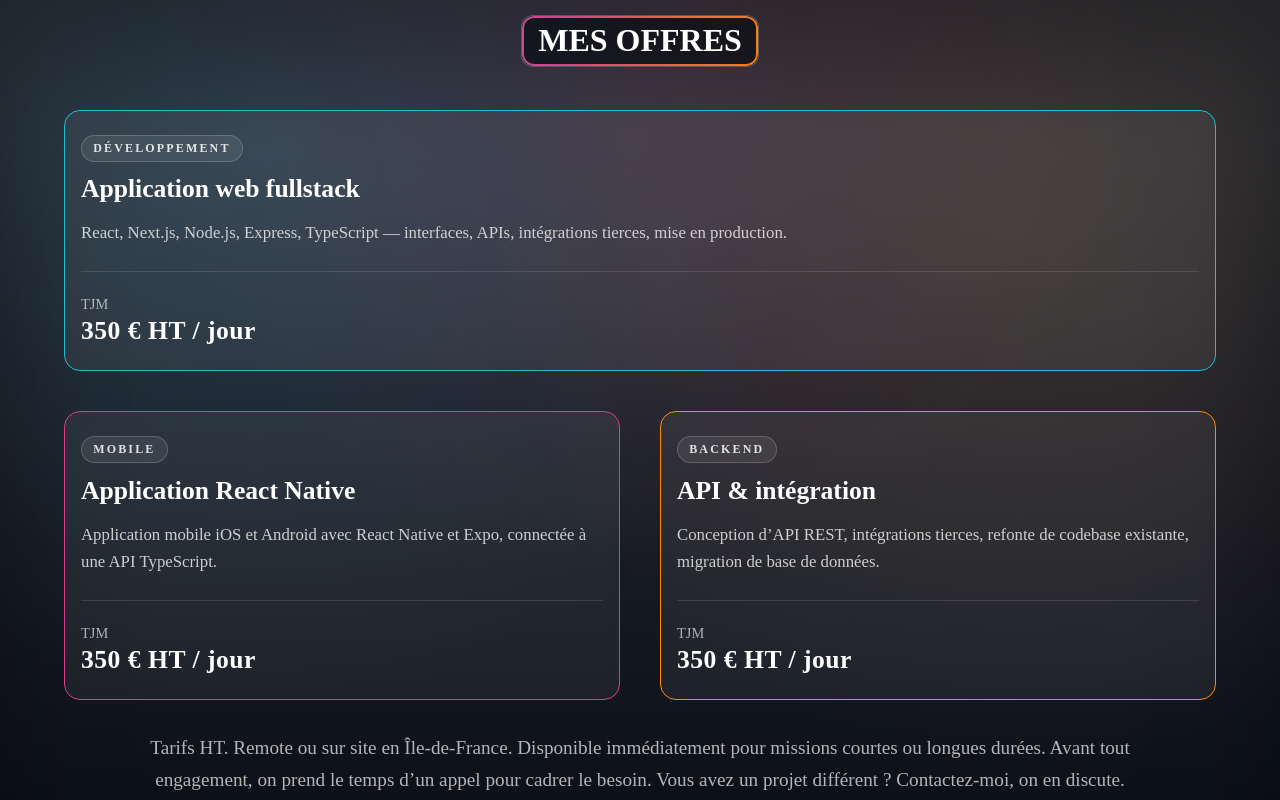
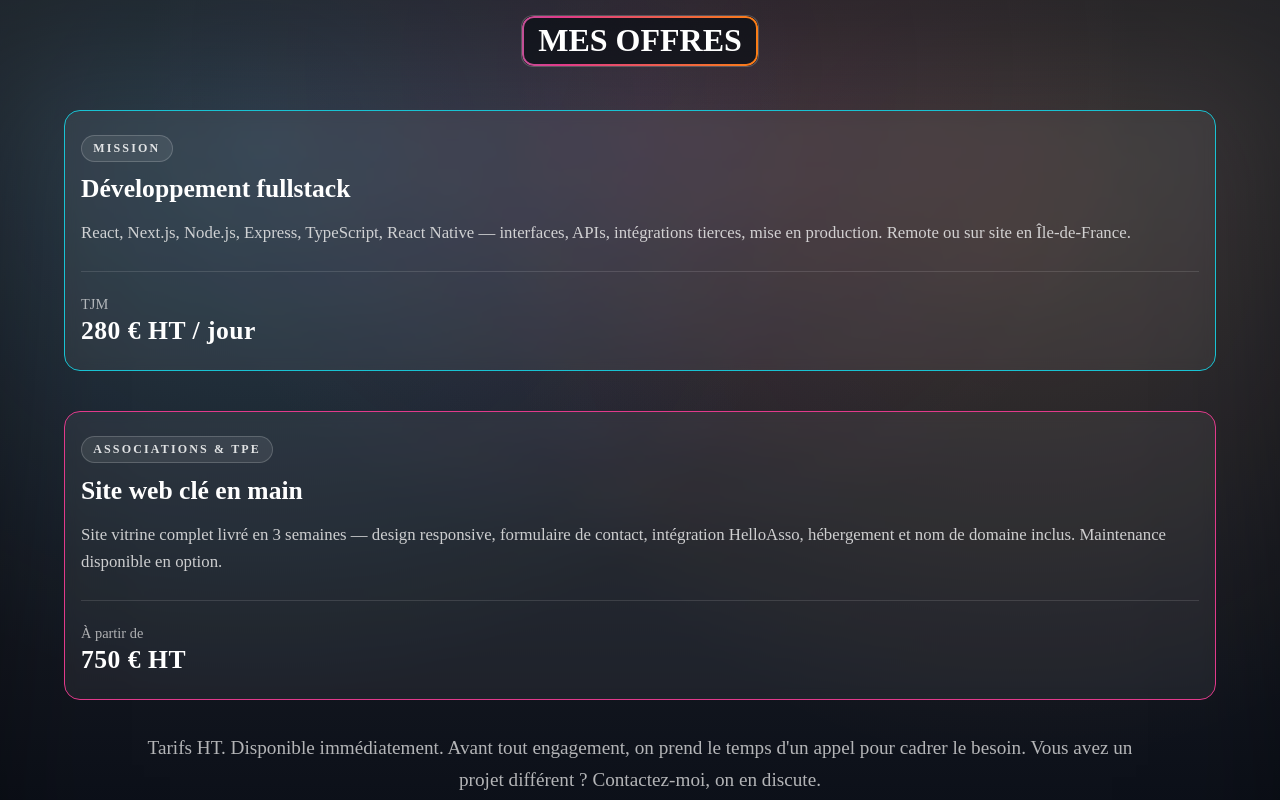
Before and after one commit to cedricauneau-ship-it/Portfolio, a Next.js app: page / in a window 1280 px wide. Shown: the part 2420-3220 px from the top of the page. Built offline with nearby package versions, Linux system fonts and the light colour scheme.

Commit message:
modif offres

```diff
--- a/app/(portfolio)/page.tsx
+++ b/app/(portfolio)/page.tsx
@@ -461,46 +461,41 @@ export default function Home() {
         <h2 className="animated-border">Mes offres</h2>
 
         <div className={Style.offresGrid}>
+
           <div className={`${Style.offreCard} ${Style.cardBlue} ${Style.cardFullWidth}`}>
-            <span className={Style.packLabel}>Développement</span>
-            <h3>Application web fullstack</h3>
+            <span className={Style.packLabel}>Mission</span>
+            <h3>Développement fullstack</h3>
             <p className={Style.offreIntro}>
-              React, Next.js, Node.js, Express, TypeScript — interfaces, APIs, intégrations tierces, mise en production.
+              React, Next.js, Node.js, Express, TypeScript, React Native —
+              interfaces, APIs, intégrations tierces, mise en production.
+              Remote ou sur site en Île-de-France.
             </p>
             <div className={Style.offrePrice}>
               <span className={Style.from}>TJM</span>
-              <span className={Style.amount}>350 € HT / jour</span>
+              <span className={Style.amount}>280 € HT / jour</span>
             </div>
           </div>
 
-          <div className={`${Style.offreCard} ${Style.cardRose}`}>
-            <span className={Style.packLabel}>Mobile</span>
-            <h3>Application React Native</h3>
+          <div className={`${Style.offreCard} ${Style.cardRose} ${Style.cardFullWidth}`}>
+            <span className={Style.packLabel}>Associations & TPE</span>
+            <h3>Site web clé en main</h3>
             <p className={Style.offreIntro}>
-              Application mobile iOS et Android avec React Native et Expo, connectée à une API TypeScript.
+              Site vitrine complet livré en 3 semaines — design responsive,
+              formulaire de contact, intégration HelloAsso, hébergement et
+              nom de domaine inclus. Maintenance disponible en option.
             </p>
             <div className={Style.offrePrice}>
-              <span className={Style.from}>TJM</span>
-              <span className={Style.amount}>350 € HT / jour</span>
+              <span className={Style.from}>À partir de</span>
+              <span className={Style.amount}>750 € HT</span>
             </div>
           </div>
 
-          <div className={`${Style.offreCard} ${Style.cardOrange}`}>
-            <span className={Style.packLabel}>Backend</span>
-            <h3>API &amp; intégration</h3>
-            <p className={Style.offreIntro}>
-              Conception d’API REST, intégrations tierces, refonte de codebase existante, migration de base de données.
-            </p>
-            <div className={Style.offrePrice}>
-              <span className={Style.from}>TJM</span>
-              <span className={Style.amount}>350 € HT / jour</span>
-            </div>
-          </div>
         </div>
+
         <p className={Style.offresOutro}>
-          Tarifs HT. Remote ou sur site en Île-de-France. Disponible immédiatement pour missions courtes ou longues durées.
-          Avant tout engagement, on prend le temps d’un appel pour cadrer le besoin.
-          Vous avez un projet différent ? Contactez-moi, on en discute.
+          Tarifs HT. Disponible immédiatement. Avant tout engagement,
+          on prend le temps d'un appel pour cadrer le besoin.
+          Vous avez un projet différent ? Contactez-moi, on en discute.
         </p>
       </section>
 
```
